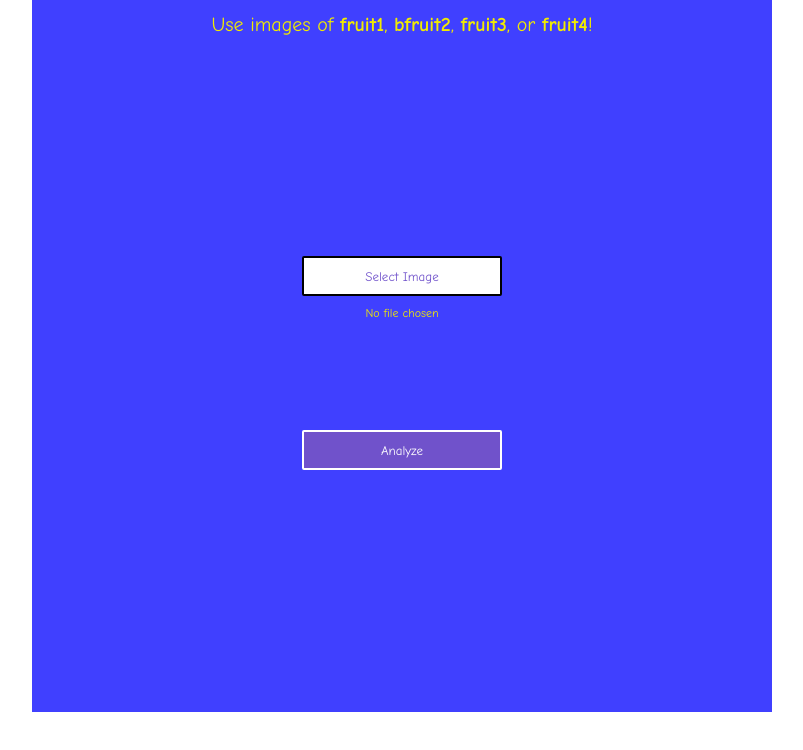
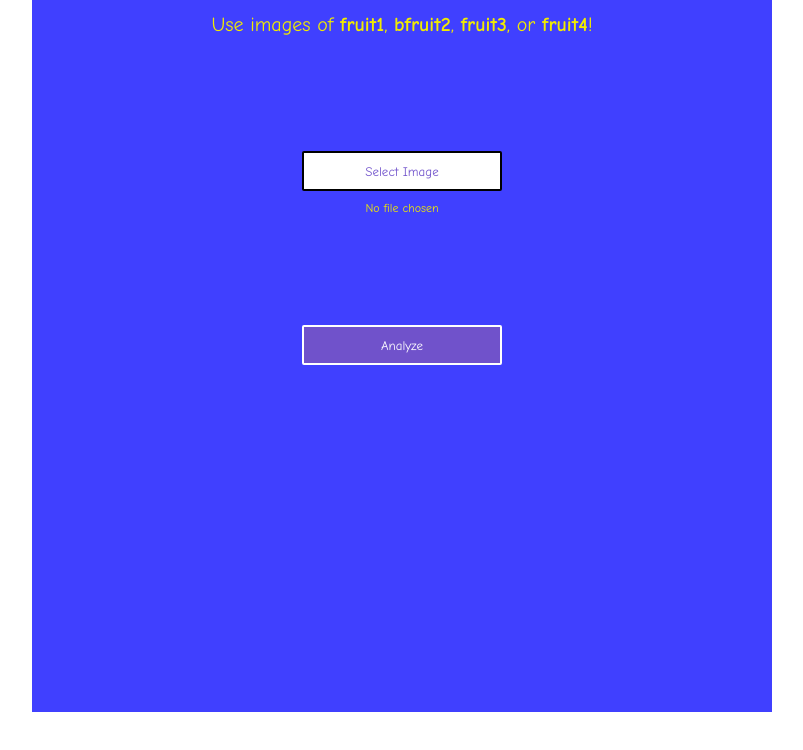
Before and after one commit to zhiying-dsta/food, a plain HTML site: page app/view/index.html in a window 1280 px wide. Shown: the part 108-858 px from the top of the page, without its empty margins (238-1041 px from the left). Drawn offline with Linux system fonts and the light colour scheme.

Commit message:
Add files via upload

```diff
--- a/app/static/style.css
+++ b/app/static/style.css
@@ -1,8 +1,9 @@
 body {
     background-color: #FFF;
-  margin: 0;
-  height: 100%;  /* adjust according to your screen height */
-  overflow-y: hidden;
+    margin: 0;
+    height: 100%;  /* adjust according to your screen height */
+    overflow-y: hidden;
+    scroll-behavior: smooth;
 }
 
 #header {
@@ -25,6 +26,7 @@ body {
     height: 100%;
     width: 50%;
     color: #F1EB01;
+    scroll-behavior: smooth;
 }
 
 .title {
@@ -35,14 +37,17 @@ body {
 }
 
 .content {
-    margin-top: 10em;
+    margin-top: 5em;
     height: 100%;
-    padding-top: 20px;
+    padding-top: 15px;
     text-align: center;
+    scroll-behavior: smooth;
 }
 
 .analyze {
     margin-top: 5em;
+    margin-bottom: 5px;
+    object-position: 5px 10%;
 }
 
 .upload-label {
```
